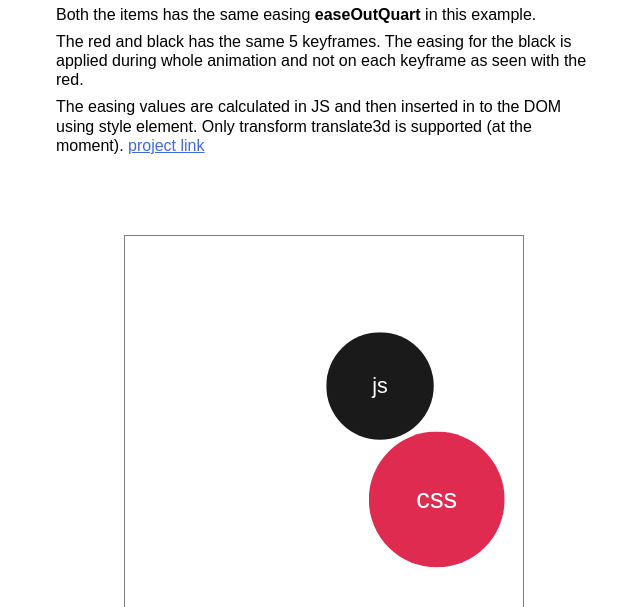
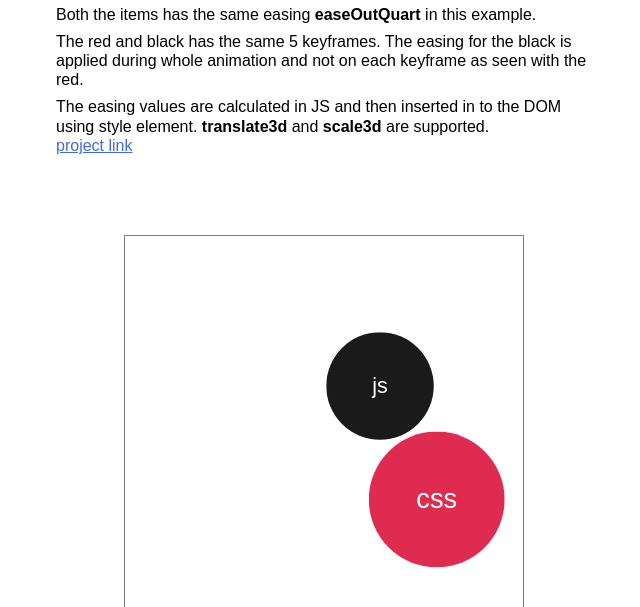
Before and after one commit to kunukn/Computed-KeyFrames, a website built with webpack: page src/index.html in a window 1280 px wide. Shown: the part 109-716 px from the top of the page, without its empty margins (316-956 px from the left). Built offline with nearby package versions, Linux system fonts and the light colour scheme.

Commit message:
upd descr

```diff
--- a/src/index.html
+++ b/src/index.html
@@ -21,8 +21,9 @@
       as seen with the red.
     </p>
     <p>
-      The easing values are calculated in JS and then inserted in to the DOM using style element. Only transform translate3d is
-      supported (at the moment).
+      The easing values are calculated in JS and then inserted in to the DOM using style element.
+      <b>translate3d</b> and <b>scale3d</b> are supported.
+      <br>
       <a href="https://github.com/kunukn/Computed-KeyFrames" target="_blank">project link</a>
     </p>
 
```
